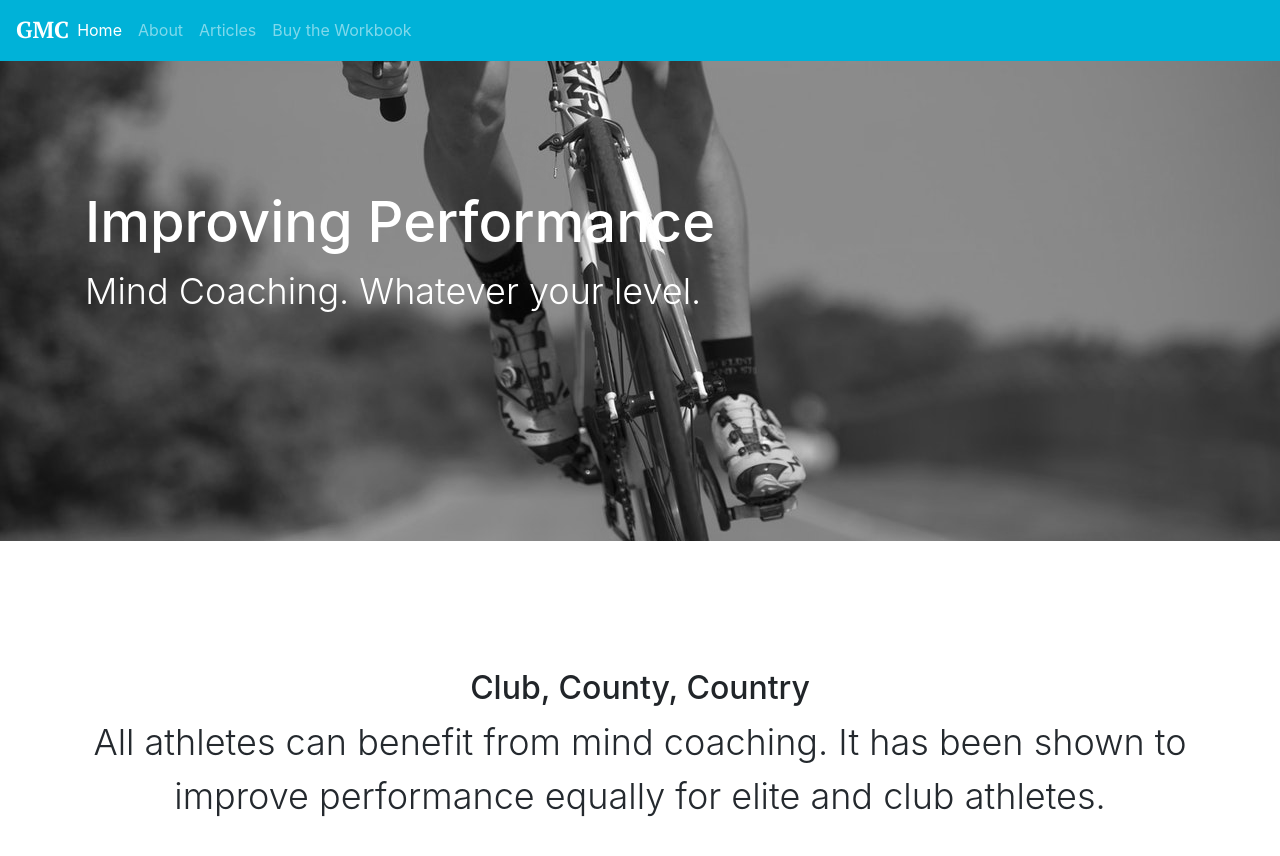
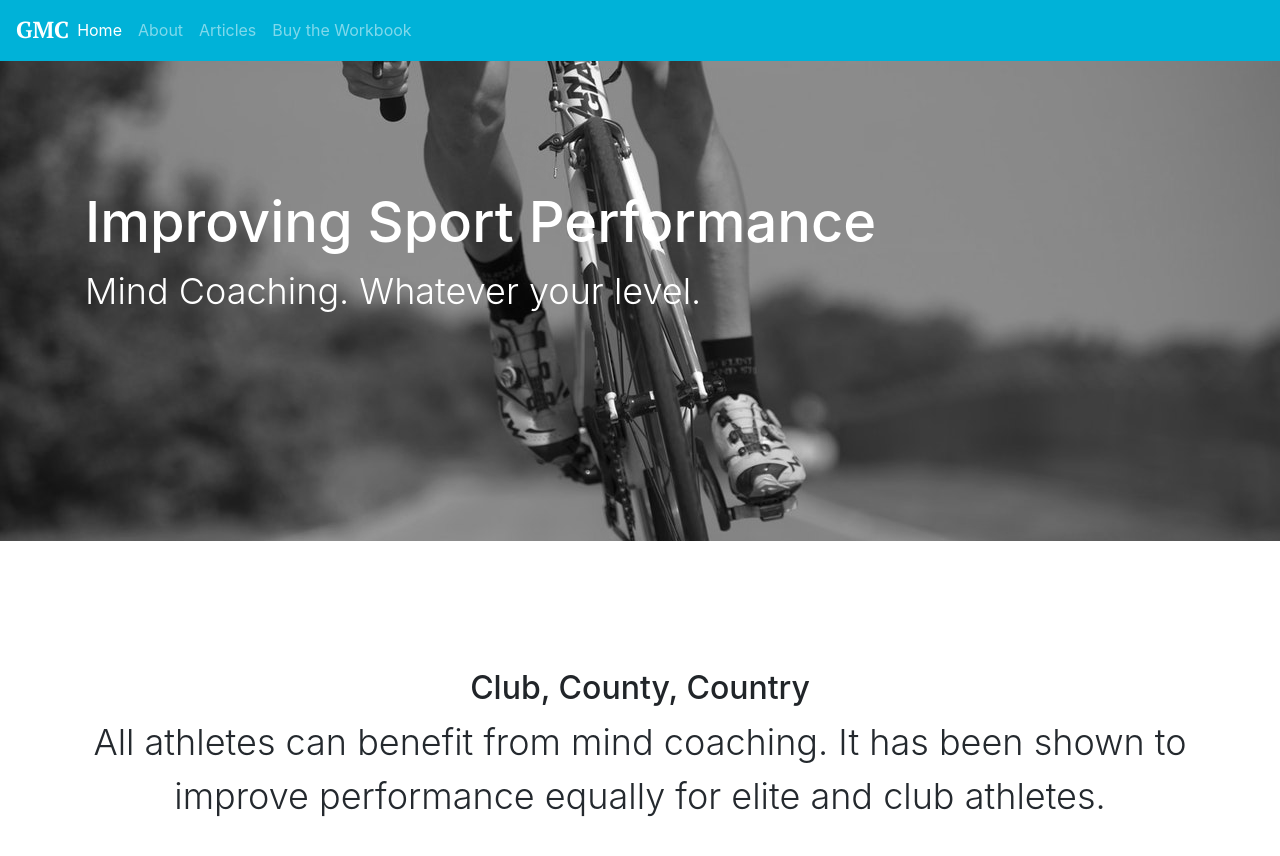
Before and after one commit to krussll/etsysimplicity, a Jekyll site: the page built from index.md, in a window 1280 px wide and 900 px high. Shown: the top 856 px of the window. Built offline with Jekyll 4.4.1, drawn with Linux system fonts in a browser that asks for light colours; nearby versions of some CDN libraries.

Commit message:
Update index.md

```diff
--- a/index.md
+++ b/index.md
@@ -2,10 +2,10 @@
 #
 #
 layout: home
-title: Improving Performance
+title: Improving Sport Performance
 sub-title: Mind Coaching. Whatever your level.
-action-text: Get Updates
-action-location: contact
+action-text: Get Started
+action-location: workbook
 sitemap:
   lastmod: 2018-03-12T00:00:00+00:00
   changefreq: weekly
```
